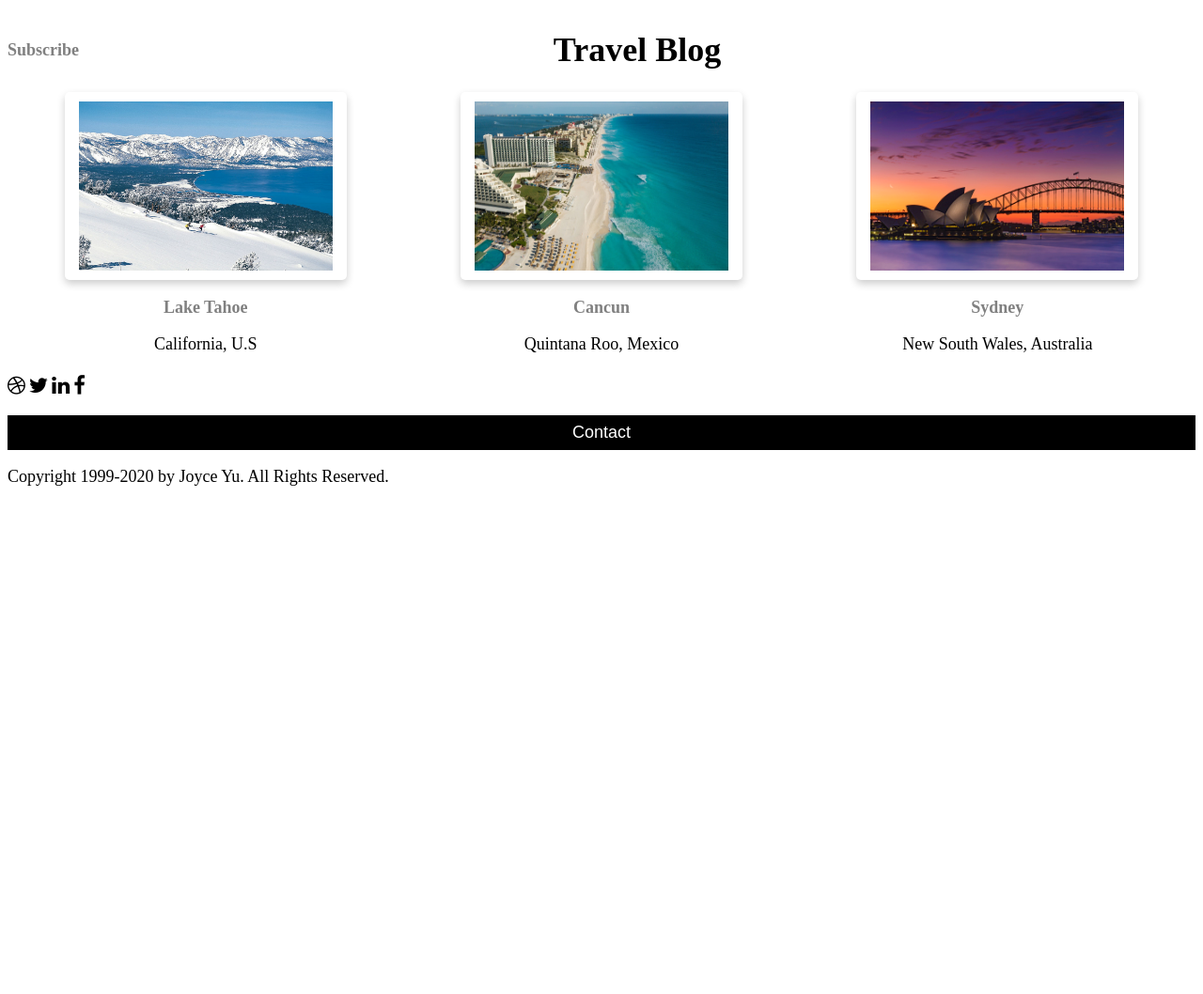
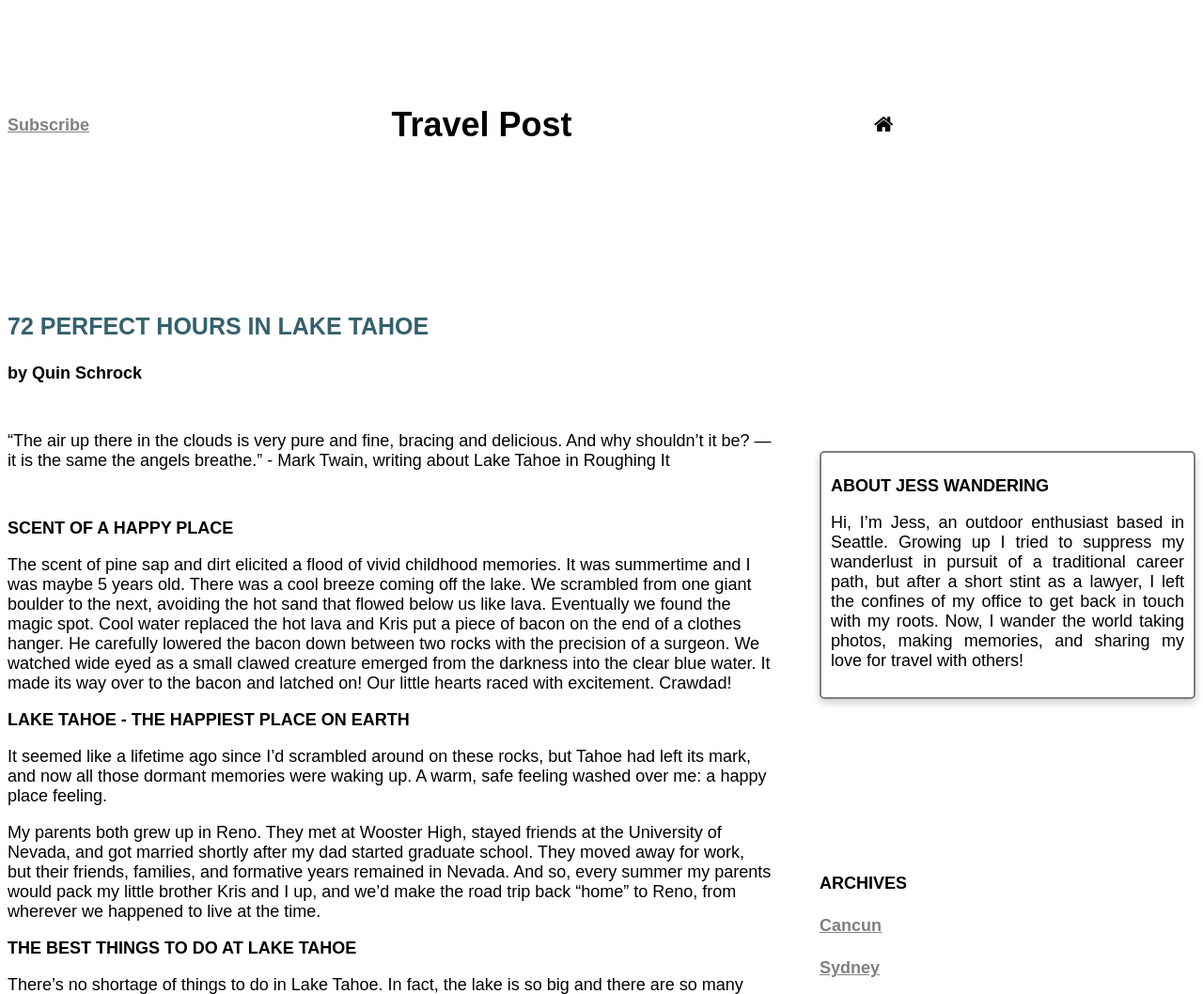
Before and after one commit to joyceyu6/personal-blog-website, a website built with webpack: page src/client/views/post.html in a window 1280 px wide. Shown: the top 1058 px of the page at 94% size. Before the commit the page ends 800 px from the top, so only its background shows below. Built offline with nearby package versions, Linux system fonts and the light colour scheme.

Commit message:
blogpost page complete and css import finished

```diff
--- a/src/client/index.js
+++ b/src/client/index.js
@@ -1,3 +1,3 @@
 
-import './styles/style.scss';
+import './styles/main.scss';
 console.log('hello its main page');
--- a/src/client/post.js
+++ b/src/client/post.js
@@ -1,3 +1,3 @@
 
-import './styles/poststyle.scss';
-console.log('hello its post page');
+import './styles/blog_post.scss';
+console.log('hello its blog post page');
--- /dev/null
+++ b/src/client/styles/blog_post.scss
@@ -0,0 +1,170 @@
+
+
+/* Anything smaller than first breakpoint 600px */
+.container{
+    display: grid;
+    font-family: 'Oswald', sans-serif;
+    grid-gap:50px;
+    grid-template-columns: 1fr;
+    grid-template-rows: 1fr 500px 50px;
+    grid-template-areas:
+        "n"
+        "p"
+        "p"
+        "p"
+        "s"
+        "f"
+}
+
+.navbar{
+    width: 100%;
+    height: 100%;
+    // background: #F8FA9D;
+    background:white;
+    display: flex;
+    flex-direction: row;
+    align-items: center;
+    justify-content: baseline;
+    // border: 2px solid yellow;
+    grid-area: n;
+}
+
+.blogpost{
+    width: 100%;
+    height: 100%;
+    background:white;
+    overflow-wrap: normal;
+    object-fit:cover;
+    grid-area:p
+}
+
+.sidebar{
+    width: 100%;
+    height: 100%;
+    background:white;
+    display: flex;
+    flex-direction: column;
+    // align-items: center;
+    flex-wrap: wrap;
+    // overflow-wrap: normal;
+    // object-fit:cover;
+    justify-content: space-between;
+    grid-area:s
+}
+
+.footer{
+    width: 100%;
+    height: 100%;
+    background:white;
+    overflow-wrap: normal;
+    object-fit: cover;
+    grid-area: f;
+}
+
+.nav_one, .nav_two, .nav_three{
+    flex:1 1 auto; /*grow shrink flex-basis*/
+}
+
+#sb_one{
+    border:2px solid gray;
+    padding:10px;
+    // margin:10px;
+    // background: grey;
+    box-shadow: 0 4px 8px 0 rgba(0,0,0,0.2);
+    transition: 0.3s;
+    border-radius: 5px; /* 5px rounded corners */
+    // max-width: 300px;
+    // width: 300px;
+    // height: 300px;
+    margin: auto;
+    text-align: justify;
+}
+
+button {
+    border: none;
+    outline: 0;
+    display: inline-block;
+    padding: 8px;
+    color: white;
+    background-color: #000;
+    text-align: center;
+    cursor: pointer;
+    width: 100%;
+    font-size: 18px;
+    // box-shadow: 2px 4px 5px #444;
+}
+
+a {
+    text-decoration: none;
+    font-size: 22px;
+    color: black;
+}
+
+  /* On mouse-over, add a deeper shadow */
+#sb_one:hover {
+    box-shadow: 0 8px 16px 0 rgba(0,0,0,0.2);
+}
+
+button:hover, a:hover {
+    opacity: 0.7;
+}
+
+h1{
+    font-size: 36px;
+}
+
+h2{
+    color: black;
+    font-size: 18px;
+}
+
+h3{
+    color: rgb(52, 97, 109);
+    font-size: 18px;
+}
+
+h3{
+    color: rgb(52, 97, 109);
+    font-size: 25px;
+}
+
+h4{
+    color:gray;
+    font-size: 18px;
+    text-decoration: underline;
+}
+
+p{
+    font-size: 18px;
+}
+
+/*Medium Screens*/
+@media(min-width:640px) and (max-width:900px){
+    .container{
+        display:grid;
+        grid-template-columns:250px;
+        grid-template-rows: 250px,600px, 1fr;
+        grid-template-areas:
+        "n n n"
+        "p p s"
+        "p p s"
+        "p p s"
+        "f f f"
+
+    }
+}
+
+/*Large Screens*/
+@media(min-width:901px){
+    .container{
+        display:grid;
+        grid-template-columns: 500px;
+        grid-template-rows: 250px 500px 1fr;
+        grid-template-areas:
+        "n n n"
+        "p p s"
+        "p p s"
+        "p p s"
+        "f f f"
+    }
+}
--- /dev/null
+++ b/src/client/styles/image.scss
@@ -0,0 +1,10 @@
+
+img{
+    max-width: 90%;
+    max-height: 90%;
+    width: 300px;
+    height: 200px;
+    // border-radius: 5px 5px 0 0;
+    display:inline-block;
+    padding: 10px;
+}
--- a/src/client/styles/poststyle.scss
+++ b/src/client/styles/main.scss
@@ -1,4 +1,7 @@
 
+@import "text.scss";
+@import "url.scss";
+@import "image.scss";
 
 /* Anything smaller than first breakpoint 600px */
 .container{
@@ -75,16 +78,6 @@
 //    padding: 2px 16px;
 //   }
 
-img{
-    max-width: 90%;
-    max-height: 90%;
-    width: 300px;
-    height: 200px;
-    // border-radius: 5px 5px 0 0;
-    display:inline-block;
-    padding: 10px;
-}
-
 button {
     border: none;
     outline: 0;
@@ -98,12 +91,6 @@ button {
     font-size: 18px;
 }
 
-a {
-    text-decoration: none;
-    font-size: 22px;
-    color: black;
-}
-
   /* On mouse-over, add a deeper shadow */
 .card:hover {
     box-shadow: 0 8px 16px 0 rgba(0,0,0,0.2);
@@ -112,75 +99,6 @@ a {
 button:hover, a:hover {
     opacity: 0.7;
 }
-
-/*  Basic Styling To Override Default For Basic HTML Elements */
-// label{
-//     display:block;
-//     font-size: 36px;
-// }
-
-// input{
-//     display:block;
-//     font-size: 20px;
-//     font-family: 'Oswald', sans-serif;
-
-// }
-
-// button{
-//     background: white;
-//     color: black;
-//     font-size: 20px;
-//     font-family: 'Oswald', sans-serif;
-//     box-shadow: 2px 4px 5px #444;
-// }
-
-h1{
-    font-size: 36px;
-}
-
-h2{
-    color: grey;
-    font-size: 18px;
-}
-
-p{
-    font-size: 18px;
-}
-
-// textarea{
-//     font-size: 18px;
-//     font-family: 'Oswald', sans-serif;
-// }
-
-// /* Reset style for HTML element on active to have no border*/
-// input:hover,
-// select:hover,
-// textarea:hover{
-//     border: 2px black solid;
-// }
-
-// button:hover {
-//     background-color: grey;
-// }
-
-// /* Style for Placeholder Text*/
-// ::placeholder { /* Firefox, Chrome, Opera */
-//     color: #f0d43a;
-//     font-family: 'Oswald', sans-serif;
-
-// }
-
-// :-ms-input-placeholder { /* Internet Explorer 10-11 */
-//     color: #f0d43a;
-//     font-family: 'Oswald', sans-serif;
-
-// }
-
-// ::-ms-input-placeholder { /* Microsoft Edge */
-//     color: #f0d43a;
-//     font-family: 'Oswald', sans-serif;
-
-// }
 
 @media screen and (max-width: 640px) {
     .postcard {
--- a/src/client/styles/style.scss
+++ /dev/null
@@ -1,225 +0,0 @@
-
-
-/* Anything smaller than first breakpoint 600px */
-.container{
-    display: grid;
-    grid-template-columns: 1fr;
-    grid-template-rows: 1fr 250px 50px;
-    grid-template-areas:
-        "n"
-        "p"
-        "p"
-        "p"
-        "f"
-        "f"
-        "f"
-}
-
-.navbar{
-    width: 100%;
-    height: 100%;
-    // background: #F8FA9D;
-    background:white;
-    display: flex;
-    flex-direction: row;
-    align-items: center;
-    justify-content: baseline;
-    // border: 2px solid yellow;
-    grid-area: n;
-}
-
-.postcard{
-    width: 100%;
-    height: 100%;
-    background:white;
-    display: flex;
-    flex-direction: row;
-    // align-items: center;
-    overflow-wrap: normal;
-    object-fit:cover;
-    grid-area:p
-}
-
-.footer{
-    width: 100%;
-    height: 100%;
-    background:white;
-    overflow-wrap: normal;
-    object-fit: cover;
-    grid-area: f;
-}
-
-.nav_one, .nav_two{
-    flex:1 1 auto; /*grow shrink flex-basis*/
-}
-
-.pc_one,.pc_two,.pc_three{
-    flex: 1 1 auto;
-  }
-
-/*cards on blog website*/
-.card {
-    /* Add shadows to create the "card" effect */
-    box-shadow: 0 4px 8px 0 rgba(0,0,0,0.2);
-    transition: 0.3s;
-    border-radius: 5px; /* 5px rounded corners */
-    // max-width: 300px;
-    width: 300px;
-    height: 200px;
-    margin: auto;
-    text-align: center;
-}
-
-  /* Add some padding inside the card container */
-// .frame {
-//    padding: 2px 16px;
-//   }
-
-img{
-    max-width: 90%;
-    max-height: 90%;
-    width: 300px;
-    height: 200px;
-    // border-radius: 5px 5px 0 0;
-    display:inline-block;
-    padding: 10px;
-}
-
-button {
-    border: none;
-    outline: 0;
-    display: inline-block;
-    padding: 8px;
-    color: white;
-    background-color: #000;
-    text-align: center;
-    cursor: pointer;
-    width: 100%;
-    font-size: 18px;
-}
-
-a {
-    text-decoration: none;
-    font-size: 22px;
-    color: black;
-}
-
-  /* On mouse-over, add a deeper shadow */
-.card:hover {
-    box-shadow: 0 8px 16px 0 rgba(0,0,0,0.2);
-}
-
-button:hover, a:hover {
-    opacity: 0.7;
-}
-
-/*  Basic Styling To Override Default For Basic HTML Elements */
-// label{
-//     display:block;
-//     font-size: 36px;
-// }
-
-// input{
-//     display:block;
-//     font-size: 20px;
-//     font-family: 'Oswald', sans-serif;
-
-// }
-
-// button{
-//     background: white;
-//     color: black;
-//     font-size: 20px;
-//     font-family: 'Oswald', sans-serif;
-//     box-shadow: 2px 4px 5px #444;
-// }
-
-h1{
-    font-size: 36px;
-}
-
-h2{
-    color: grey;
-    font-size: 18px;
-}
-
-p{
-    font-size: 18px;
-}
-
-// textarea{
-//     font-size: 18px;
-//     font-family: 'Oswald', sans-serif;
-// }
-
-// /* Reset style for HTML element on active to have no border*/
-// input:hover,
-// select:hover,
-// textarea:hover{
-//     border: 2px black solid;
-// }
-
-// button:hover {
-//     background-color: grey;
-// }
-
-// /* Style for Placeholder Text*/
-// ::placeholder { /* Firefox, Chrome, Opera */
-//     color: #f0d43a;
-//     font-family: 'Oswald', sans-serif;
-
-// }
-
-// :-ms-input-placeholder { /* Internet Explorer 10-11 */
-//     color: #f0d43a;
-//     font-family: 'Oswald', sans-serif;
-
-// }
-
-// ::-ms-input-placeholder { /* Microsoft Edge */
-//     color: #f0d43a;
-//     font-family: 'Oswald', sans-serif;
-
-// }
-
-@media screen and (max-width: 640px) {
-    .postcard {
-      width: 100%;
-      display: block;
-      margin-bottom: 20px;
-    }
-}
-
-/*Medium Screens*/
-@media(min-width:640px) and (max-width:900px){
-    .container{
-        display:grid;
-        grid-template-columns:300px,300px;
-        grid-template-rows: 250px,600px, 1fr;
-        grid-template-areas:
-        "n n"
-        "p p"
-        "p p"
-        "p p"
-        "f f"
-
-    }
-
-    .postcard {
-        flex-direction: column;
-        flex-wrap: wrap;
-     }
-}
-
-/*Large Screens*/
-@media(min-width:901px){
-    .container{
-        display:grid;
-        grid-template-areas:
-        "n n n "
-        "p p p"
-        "p p p"
-        "p p p"
-        "f f f"
-    }
-}
--- /dev/null
+++ b/src/client/styles/text.scss
@@ -0,0 +1,12 @@
+h1{
+    font-size: 36px;
+}
+
+h2{
+    color: grey;
+    font-size: 18px;
+}
+
+p{
+    font-size: 18px;
+}
--- /dev/null
+++ b/src/client/styles/url.scss
@@ -0,0 +1,5 @@
+a {
+    text-decoration: none;
+    font-size: 22px;
+    color: black;
+}
--- a/src/client/views/post.html
+++ b/src/client/views/post.html
@@ -3,49 +3,63 @@
 <head>
   <meta name="viewport" content="width=device-width, initial-scale=1.0">
   <meta charset="UTF-8">
-  <title>Post to do</title>
-  <!-- <link href="https://fonts.googleapis.com/css?family=Oswald:400,600,700|Ranga:400,700&display=swap" rel="stylesheet"> -->
+  <title>Blog Post</title>
   <link rel="stylesheet" href="https://cdnjs.cloudflare.com/ajax/libs/font-awesome/4.7.0/css/font-awesome.min.css">
-  <!-- <link rel="stylesheet" href="style.scss"> -->
+  <!-- <link rel="stylesheet" href="style.scss">used webpack instead -->
 </head>
 <body>
   <div class = "container">
     <!-- navigation bar -->
-    <div class ="n navbar">
+    <div class ="navbar">
       <!--flexbox navigation bar -->
       <div class = "nav_one">
-        <a href="#"><h2>Subscribe</h2></a>
+        <a href="#"><h4>Subscribe</h4></a>
       </div>
       <div class = "nav_two">
-        <h1> Travel Blog</h1>
+        <h1> Travel Post</h1>
+      </div>
+      <div class = "nav_three">
+        <a href="index.html"><i class="fa fa-home"></i></a>
       </div>
     </div>
-    <!-- travel destinations with picture -->
-    <div class="postcard">
-      <div class = "pc_one">
-        <div class="card">
-          <img src = "<%= require('../images/tahoe.jpg') %>" alt="Tahoe picture">
-          <h2><b>Lake Tahoe</b></h2>
-          <p>California, U.S</p>
-        </div>
+     <!--post area -->
+    <div class="blogpost">
+        <h3>72 PERFECT HOURS IN LAKE TAHOE</h1>
+        <h2>by Quin Schrock</h2>
+        <br>
+        <p>“The air up there in the clouds is very pure and fine, bracing and delicious. And why shouldn’t it be? — it is the same the angels breathe.” -  Mark Twain, writing about Lake Tahoe in Roughing It</p>
+        <br>
+        <h2>SCENT OF A HAPPY PLACE</h2>
+        <p>The scent of pine sap and dirt elicited a flood of vivid childhood memories. It was summertime and I was maybe 5 years old. There was a cool breeze coming off the lake. We scrambled from one giant boulder to the next, avoiding the hot sand that flowed below us like lava. Eventually we found the magic spot. Cool water replaced the hot lava and Kris put a piece of bacon on the end of a clothes hanger. He carefully lowered the bacon down between two rocks with the precision of a surgeon. We watched wide eyed as a small clawed creature emerged from the darkness into the clear blue water. It made its way over to the bacon and latched on! Our little hearts raced with excitement. Crawdad! </p>
+        <h2>LAKE TAHOE - THE HAPPIEST PLACE ON EARTH</h2>
+        <p>It seemed like a lifetime ago since I’d scrambled around on these rocks, but Tahoe had left its mark, and now all those dormant memories were waking up. A warm, safe feeling washed over me: a happy place feeling. </p>
+        <div></div>
+        <p>My parents both grew up in Reno. They met at Wooster High, stayed friends at the University of Nevada, and got married shortly after my dad started graduate school. They moved away for work, but their friends, families, and formative years remained in Nevada. And so, every summer my parents would pack my little brother Kris and I up, and we’d make the road trip back “home” to Reno, from wherever we happened to live at the time. </p>
+        <h2>THE BEST THINGS TO DO AT LAKE TAHOE</h2>
+        <p>There’s no shortage of things to do in Lake Tahoe. In fact, the lake is so big and there are so many activities, and places to see, that it can be hard to know where to start. That being said, you don’t need a lot of time to experience the bests of what Lake Tahoe has to offer! But one of my favorite things about The Lake, is that you don’t need a lot of time. You can do a lot of what the Lake Tahoe has to offer, and take some beautiful photos along the way, in a long weekend! </p>
+        <br>
+        <br>
+        <br>
+    </div>
+    <!--side bar for archive and addl. info -->
+    <div class="sidebar">
+      <div id = "sb_one">
+          <h2><b>ABOUT JESS WANDERING</b></h2>
+          <p>Hi, I’m Jess, an outdoor enthusiast based in Seattle. Growing up I tried to suppress my wanderlust in pursuit of a traditional career path, but after a short stint as a lawyer, I left the confines of my office to get back in touch with my roots. Now, I wander the world taking photos, making memories, and sharing my love for travel with others!</p>
       </div>
-      <div class = "pc_two">
-        <div class="card">
-          <img src = "<%= require('../images/cancun.jpg') %>" alt="Cancun picture">
-          <h2><b>Cancun</b></h2>
-          <p>Quintana Roo, Mexico</p>
-        </div>
+      <div id = "sb_two">
+          <h2><b>ARCHIVES</b></h2>
+          <a href="#"><h4>Cancun</h4></a>
+          <a href="#"><h4>Sydney</h4></a>
       </div>
-      <div class = "pc_three">
-        <div class="card">
-          <img src = "<%= require('../images/sydney.jpg') %>" alt="Sydney picture">
-          <h2><b>Sydney</b></h2>
-          <p>New South Wales, Australia</p>
-        </div>
+      <div id = "sb_three">
+          <h2><b>MORE INFO</b></h2>
+          <a href="https://www.tripadvisor.com/Tourism-g155987-Lake_Tahoe_California_California-Vacations.html"><h4>Trip Adviser</h4></a>
+          <a href="https://en.wikipedia.org/wiki/Lake_Tahoe"><h4>Wikipedia</h4></a>
       </div>
     </div>
     <!--Footer-->
-    <div class = "f footer">
+    <div class = "footer">
       <a href="#"><i class="fa fa-dribbble"></i></a>
       <a href="#"><i class="fa fa-twitter"></i></a>
       <a href="#"><i class="fa fa-linkedin"></i></a>
@@ -54,56 +68,5 @@
       <p> Copyright 1999-2020 by Joyce Yu. All Rights Reserved.</p>
     </div>
   </div>
-
-    <!-- <div class = "post card">
-      <label for="holder">Travel Desitnation</label>
-      <input type="text" id="city" placeholder="Enter city name here">
-      <label for="holder">Departure Date</label>
-      <textarea class= "Input" id="date" placeholder="Enter your leaving date YYYY-MM-DD" rows="1" cols="40"></textarea>
-      <label for="holder">Returning Date</label>
-      <textarea class= "Input" id="enddate" placeholder="Enter your returning date YYYY-MM-DD" rows="1" cols="40"></textarea>
-      <div>
-        <button id="generate" type = "submit"> Save Trip </button>
-      </div>
-    </div>
-  <div class="pic image">
-    <img id ="img">
-  </div>
-  <div class = "post postData">
-    <br />
-    <div>
-      <returnCity id = "returnCity">
-      <label for="returnCity">My trip to: </label>
-    </div>
-    <br />
-    <div>
-      <returnDate id = "returnDate">
-      <label for="returnDate">Departing: </label>
-    </div>
-    <br />
-    <div>
-      <returnDate id = "days">
-      <label for="days">Days to departing:</label>
-    </div>
-    <br />
-    <div>
-      <returnDate id = "stay">
-      <label for="stay">Length of trip:</label>
-    </div>
-    <br />
-    <div>
-      <label>Typical weather for then:</label>
-      <weather id = "weather"></weather>
-   </div>  -->
-   <!-- enable service worker installation -->
-   <!-- <script>
-    /* Check that service workers are supported */
-    if ('serviceWorker' in navigator) {
-        /* Use the window load event to keep the page load performant */
-        window.addEventListener('load', () => {
-            navigator.serviceWorker.register('/service-worker.js');
-        });
-    }
-  </script> -->
 </body>
 </html>
--- a/webpack.dev.js
+++ b/webpack.dev.js
@@ -1,7 +1,7 @@
 const path = require('path')
 const webpack = require('webpack')
 const HtmlWebPackPlugin = require("html-webpack-plugin")
-const { CleanWebpackPlugin } = require('clean-webpack-plugin')
+
 
 module.exports = {
     entry: {
```
Also changed, not shown: src/client/views/index.html (+0 -1 lines), README.md.
